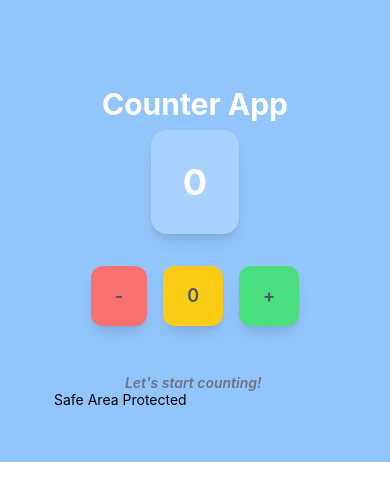
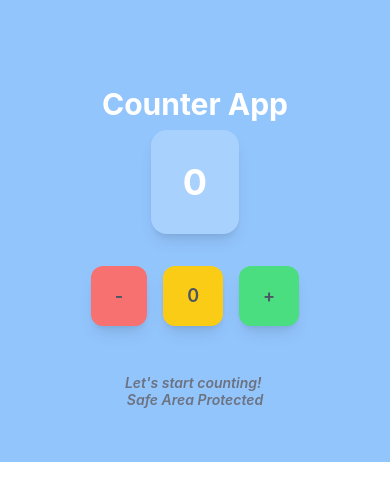
Before and after one commit to niyomugaboetiene/react-native-with-tailwindcss, a React Native app: screen / in a window 390 px wide. Shown: the top 500 px of the page. Built offline with nearby package versions, Linux system fonts and the light colour scheme.

Commit message:
react-naitve: with tailwind

```diff
--- a/components/chapter 1/safeArea.tsx
+++ b/components/chapter 1/safeArea.tsx
@@ -52,7 +52,7 @@ function SafeArea() {
             </View>
 
             <View className="">
-                <Text className="">
+                <Text className="text-center italic font-semibold text-gray-500">
                     Safe Area Protected
                 </Text>
             </View>
```
